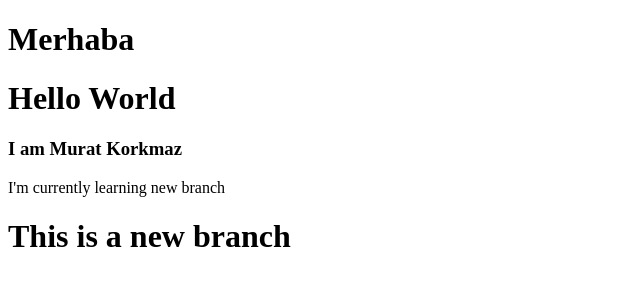
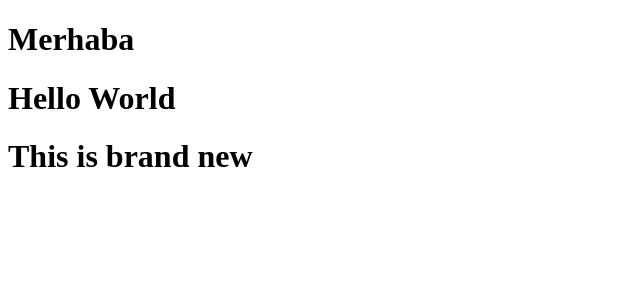
Before and after one commit to murattkorkmaz/searchEngine, a plain HTML site: page index.html in a window 1280 px wide. Shown: the whole page, without its empty margins (0-640 px from the left). Drawn offline with Linux system fonts and the light colour scheme.

Commit message:
I have changed

```diff
--- a/index.html
+++ b/index.html
@@ -10,11 +10,7 @@
    <h1>Merhaba</h1>
 <h1>Hello World</h1>
 
-<h3>I am Murat Korkmaz</h3>
 
-<p>I'm currently learning new branch</p>
-
-<h1>This is a new branch </h1>
-
+<h1>This is brand new</h1>
 </body>
 </html>
```
